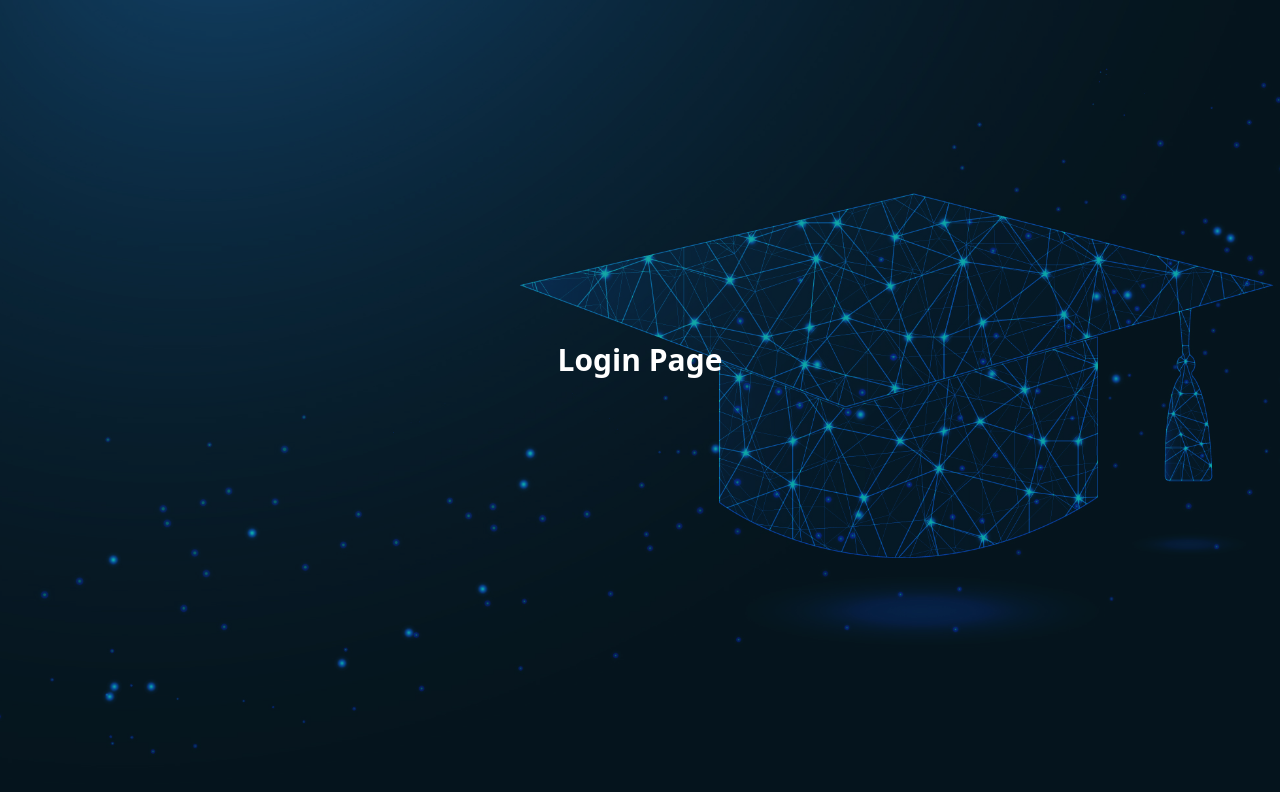
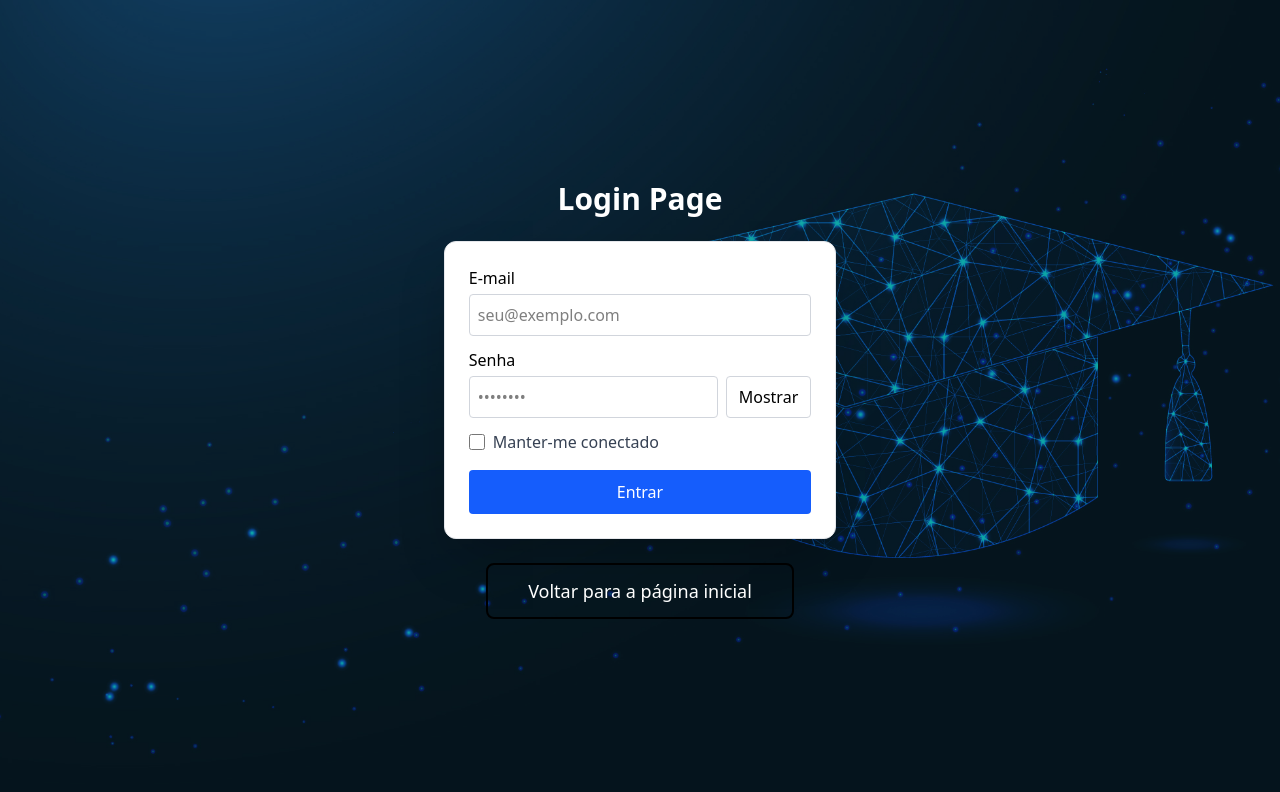
Before and after one commit to lgaxd/skillmatch-gs-front, a React (Vite) app: page / in a window 1280 px wide. Both pictures are taken after a click on the button "Já sou membro". Shown: the top 792 px of the page. Built offline with nearby package versions, Linux system fonts and the light colour scheme.

Commit message:
feat: criando login form e estilizando

```diff
--- a/index.html
+++ b/index.html
@@ -2,9 +2,9 @@
 <html lang="en">
   <head>
     <meta charset="UTF-8" />
-    <link rel="icon" type="image/svg+xml" href="/vite.svg" />
+    <link rel="icon" type="image/svg+xml" href="/src/assets/SkillMatch-logo-notext.png" />
     <meta name="viewport" content="width=device-width, initial-scale=1.0" />
-    <title>skillmatch</title>
+    <title>SkillMatch</title>
   </head>
   <body>
     <div id="root"></div>
--- a/src/components/background-principal.tsx
+++ b/src/components/background-principal.tsx
@@ -10,7 +10,7 @@ export function BackgroundPrincipal() {
                 backgroundImage: `url(${bg})`,
                 backgroundSize: 'cover',
                 backgroundPosition: 'center',
-                zIndex: 0,
+                zIndex: -10,
                 pointerEvents: 'none',
             }}
         >
--- /dev/null
+++ b/src/components/login-form.tsx
@@ -0,0 +1,143 @@
+import { useState, useRef } from "react";
+import type { FormEvent } from "react";
+
+type Credentials = {
+    email: string;
+    password: string;
+    remember: boolean;
+};
+
+type LoginFormProps = {
+    onSubmit?: (creds: Credentials) => Promise<void> | void;
+    initialEmail?: string;
+    initialRemember?: boolean;
+    className?: string;
+    submitLabel?: string;
+};
+
+const validateEmail = (email: string) =>
+    /^[^\s@]+@[^\s@]+\.[^\s@]+$/.test(email);
+
+export default function LoginForm({
+    onSubmit,
+    initialEmail = "",
+    initialRemember = false,
+    className,
+    submitLabel = "Entrar",
+}: LoginFormProps) {
+    const [email, setEmail] = useState(initialEmail);
+    const [password, setPassword] = useState("");
+    const [remember, setRemember] = useState(initialRemember);
+    const [showPassword, setShowPassword] = useState(false);
+    const [errors, setErrors] = useState<{ email?: string; password?: string }>(
+        {}
+    );
+    const [loading, setLoading] = useState(false);
+    const emailRef = useRef<HTMLInputElement | null>(null);
+
+    const validate = () => {
+        const e: typeof errors = {};
+        if (!email) e.email = "E-mail é obrigatório.";
+        else if (!validateEmail(email)) e.email = "E-mail inválido.";
+        if (!password) e.password = "Senha é obrigatória.";
+        else if (password.length < 6) e.password = "A senha precisa de ao menos 6 caracteres.";
+        setErrors(e);
+        return Object.keys(e).length === 0;
+    };
+
+    const handleSubmit = async (ev: FormEvent) => {
+        ev.preventDefault();
+        if (!validate()) {
+            if (errors.email) emailRef.current?.focus();
+            return;
+        }
+        try {
+            setLoading(true);
+            await onSubmit?.({ email, password, remember });
+        } finally {
+            setLoading(false);
+        }
+    };
+
+    return (
+        <div className={`bg-white p-6 rounded-xl shadow-2xl border border-gray-200 ${className}`}>
+            <form onSubmit={handleSubmit} noValidate>
+                <div className="mb-3">
+                    <label htmlFor="login-email" className="block mb-1">
+                        E-mail
+                    </label>
+                    <input
+                        id="login-email"
+                        ref={emailRef}
+                        type="email"
+                        value={email}
+                        onChange={(e) => setEmail(e.target.value)}
+                        aria-invalid={errors.email ? "true" : "false"}
+                        aria-describedby={errors.email ? "login-email-error" : undefined}
+                        placeholder="seu@exemplo.com"
+                        className="w-full p-2 border border-gray-300 rounded focus:outline-none focus:ring-2 focus:ring-blue-500 focus:border-transparent"
+                    />
+                    {errors.email && (
+                        <div id="login-email-error" role="alert" className="text-red-600 mt-1.5 text-sm">
+                            {errors.email}
+                        </div>
+                    )}
+                </div>
+
+                <div className="mb-3">
+                    <label htmlFor="login-password" className="block mb-1">
+                        Senha
+                    </label>
+                    <div className="flex gap-2">
+                        <input
+                            id="login-password"
+                            type={showPassword ? "text" : "password"}
+                            value={password}
+                            onChange={(e) => setPassword(e.target.value)}
+                            aria-invalid={errors.password ? "true" : "false"}
+                            aria-describedby={errors.password ? "login-password-error" : undefined}
+                            placeholder="••••••••"
+                            className="flex-1 p-2 border border-gray-300 rounded focus:outline-none focus:ring-2 focus:ring-blue-500 focus:border-transparent"
+                        />
+                        <button
+                            type="button"
+                            onClick={() => setShowPassword((s) => !s)}
+                            aria-pressed={showPassword}
+                            className="px-3 py-2 border border-gray-300 rounded bg-white hover:bg-gray-50 transition-colors cursor-pointer"
+                        >
+                            {showPassword ? "Ocultar" : "Mostrar"}
+                        </button>
+                    </div>
+                    {errors.password && (
+                        <div id="login-password-error" role="alert" className="text-red-600 mt-1.5 text-sm">
+                            {errors.password}
+                        </div>
+                    )}
+                </div>
+
+                <div className="mb-4 flex items-center gap-2">
+                    <input
+                        id="login-remember"
+                        type="checkbox"
+                        checked={remember}
+                        onChange={(e) => setRemember(e.target.checked)}
+                        className="w-4 h-4 text-blue-600 border-gray-300 rounded focus:ring-blue-500"
+                    />
+                    <label htmlFor="login-remember" className="text-gray-700">
+                        Manter-me conectado
+                    </label>
+                </div>
+
+                <div>
+                    <button
+                        type="submit"
+                        disabled={loading}
+                        className="w-full py-2.5 px-3 bg-blue-600 text-white rounded border-none cursor-pointer hover:bg-blue-700 disabled:bg-gray-400 disabled:cursor-not-allowed transition-colors"
+                    >
+                        {loading ? "Entrando..." : submitLabel}
+                    </button>
+                </div>
+            </form>
+        </div>
+    );
+}
--- a/src/pages/login.tsx
+++ b/src/pages/login.tsx
@@ -1,5 +1,6 @@
 import { useNavigate } from "react-router-dom";
 import { BackgroundPrincipal } from "../components/background-principal";
+import LoginForm from "../components/login-form";
 
 export function LoginPage() {
     const navigate = useNavigate();
@@ -8,10 +9,10 @@ export function LoginPage() {
         <div className="relative z-10 flex flex-col items-center justify-center min-h-screen px-6">
             <BackgroundPrincipal />
             <h1 className="relative z-10 text-3xl font-bold mb-6 text-white">Login Page</h1>
-            {/* Formulário de login pode ser adicionado aqui */}
+            <LoginForm />
             <button
                 onClick={() => navigate("/")}
-                className="px-10 py-3 border-2 border-black rounded-lg text-lg font-medium hover:bg-black transition cursor-pointer"
+                className="px-10 py-3 border-2 border-black rounded-lg text-lg font-medium hover:bg-black transition cursor-pointer text-white bg-transparent mt-6"
             >
                 Voltar para a página inicial
             </button>
```
Also changed, not shown: src/assets/SkillMatch-logo-notext.png (added).
